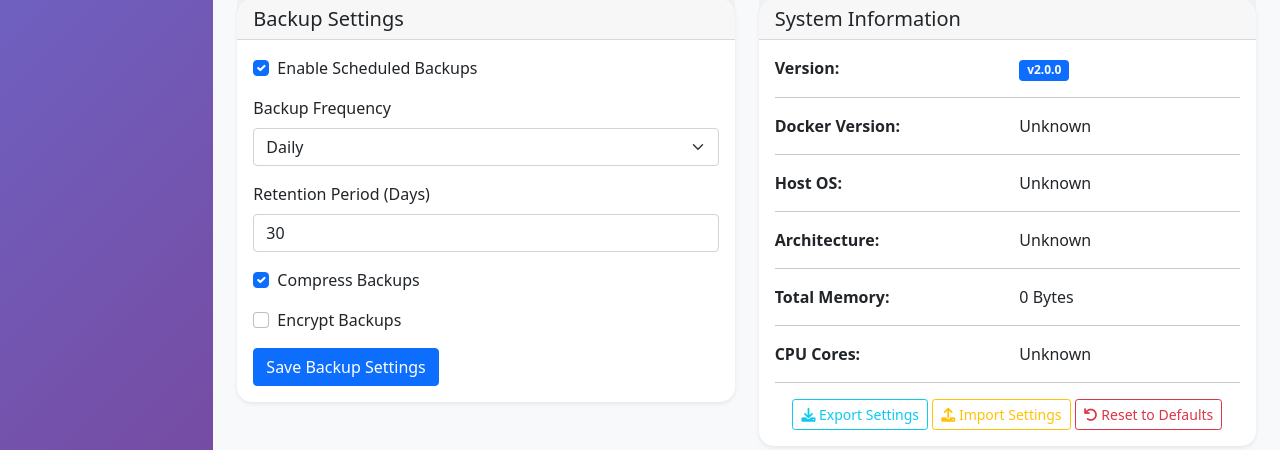
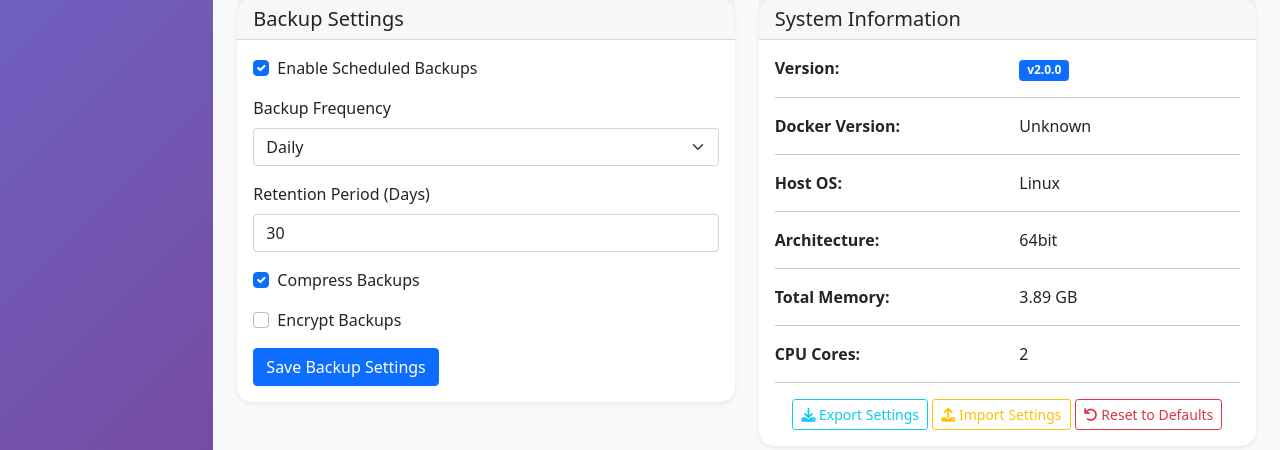
Before and after one commit to Shnezzin/obs-docker, a Flask app: page /settings in a window 1280 px wide. Shown: the part 956-1406 px from the top of the page. Run offline with Flask 3, Linux system fonts and the light colour scheme; parts of the project's set-up code (start-up, migrations or seed data) failed here and were passed over; some libraries are stand-ins or nearby versions.

Commit message:
Fix: Correctly extract nested system info fields in settings page; add debug log

```diff
--- a/web/templates/settings.html
+++ b/web/templates/settings.html
@@ -387,21 +387,20 @@
     async function loadSystemInfo() {
         try {
             const result = await apiCall('/api/system/info');
-
-            document.getElementById('dockerVersion').textContent = result.docker_version || 'Unknown';
-            document.getElementById('hostOS').textContent = result.host_os || 'Unknown';
-            document.getElementById('architecture').textContent = result.architecture || 'Unknown';
-            document.getElementById('totalMemory').textContent = formatBytes(result.total_memory || 0);
-            document.getElementById('cpuCores').textContent = result.cpu_cores || 'Unknown';
+            console.log('[DEBUG] /api/system/info result:', result);
+            document.getElementById('dockerVersion').textContent = result.docker && result.docker.version ? result.docker.version : 'Unknown';
+            document.getElementById('hostOS').textContent = result.platform && result.platform.system ? result.platform.system : 'Unknown';
+            document.getElementById('architecture').textContent = result.platform && result.platform.architecture ? result.platform.architecture : 'Unknown';
+            document.getElementById('totalMemory').textContent = result.resources && result.resources.memory_total ? formatBytes(result.resources.memory_total) : 'Unknown';
+            document.getElementById('cpuCores').textContent = result.resources && result.resources.cpu_count ? result.resources.cpu_count : 'Unknown';
         } catch (error) {
             console.error('Error loading system info:', error);
-
             // Set placeholder values
-            document.getElementById('dockerVersion').textContent = '24.0.0';
-            document.getElementById('hostOS').textContent = 'Linux';
-            document.getElementById('architecture').textContent = 'x86_64';
-            document.getElementById('totalMemory').textContent = '16 GB';
-            document.getElementById('cpuCores').textContent = '8';
+            document.getElementById('dockerVersion').textContent = 'Unknown';
+            document.getElementById('hostOS').textContent = 'Unknown';
+            document.getElementById('architecture').textContent = 'Unknown';
+            document.getElementById('totalMemory').textContent = 'Unknown';
+            document.getElementById('cpuCores').textContent = 'Unknown';
         }
     }
 
```
